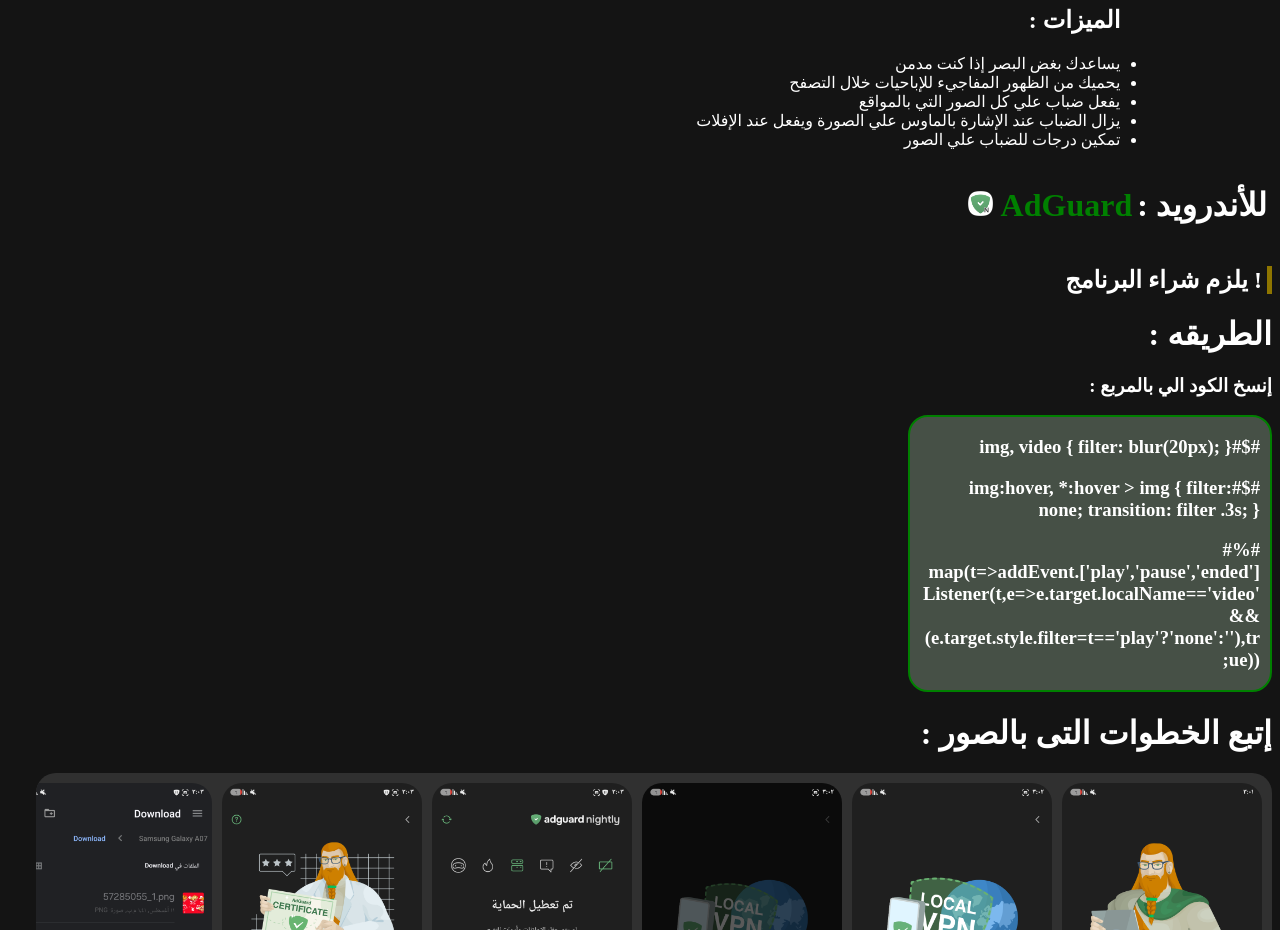
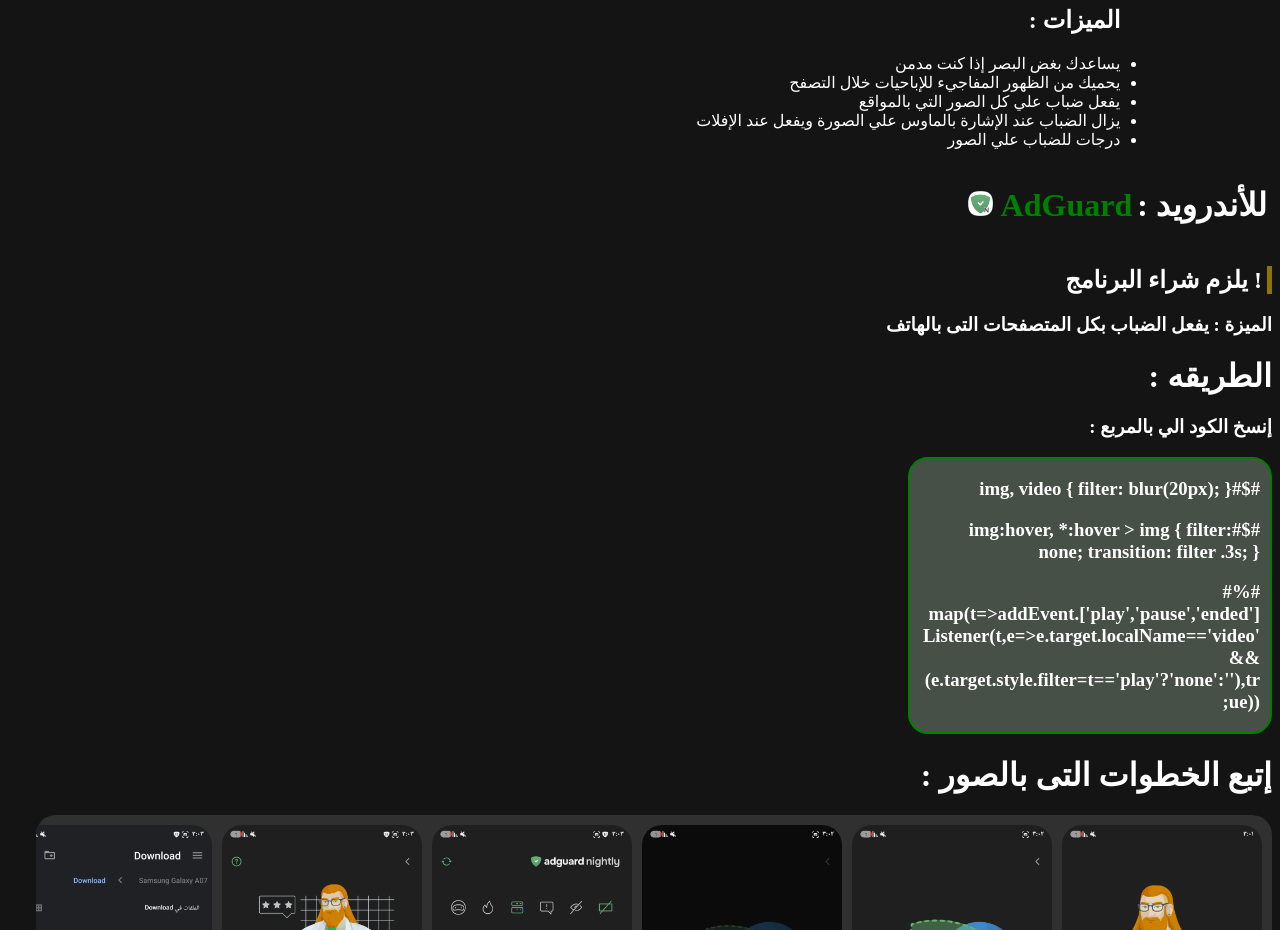
Before and after one commit to abdulrahmanantar2007/Brave-Muslim, a plain HTML site: page index.html in a window 1280 px wide. Shown: the part 860-1790 px from the top of the page. Drawn offline with Linux system fonts and the light colour scheme.

Commit message:
Update index.html

```diff
--- a/index.html
+++ b/index.html
@@ -34,7 +34,7 @@
         <li>يحميك من الظهور المفاجيء للإباحيات خلال التصفح</li>
         <li>يفعل ضباب علي كل الصور التي بالمواقع</li>
         <li>يزال الضباب عند الإشارة بالماوس علي الصورة ويفعل عند الإفلات</li>
-        <li>تمكين درجات للضباب علي الصور</li>
+        <li>درجات للضباب علي الصور</li>
         </ul>
     </div>
     <div class="AdGuard-Download">
@@ -47,6 +47,7 @@
     </div>
     <div class="AdGuard-Code">
         <h2>! يلزم شراء البرنامج</h2>
+        <h3>الميزة : يفعل الضباب بكل المتصفحات التى بالهاتف</h3>
         <h1>الطريقه :</h1>
         <h3>إنسخ الكود الي بالمربع :</h3>
     <div class="Code">
```
